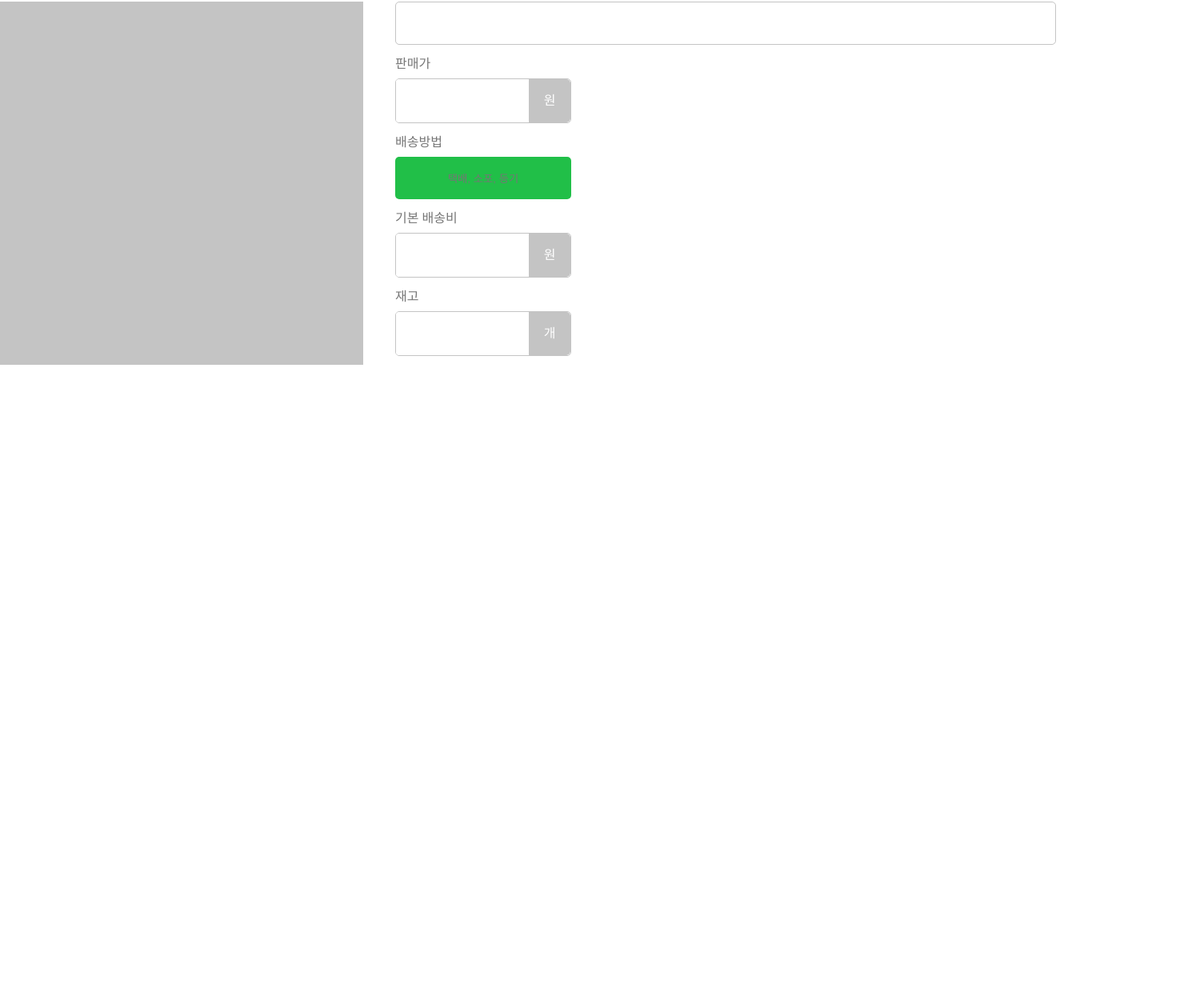
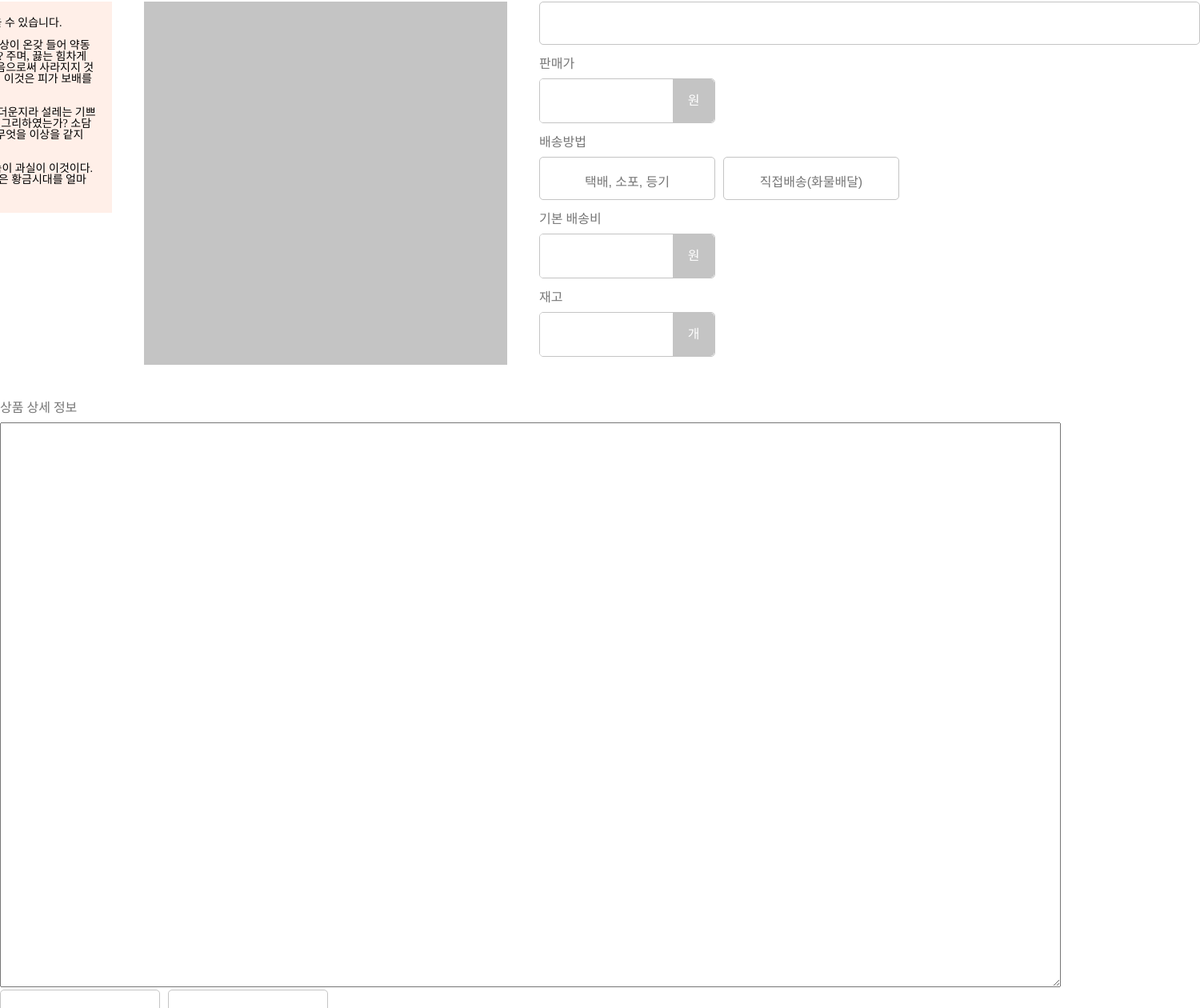
Before and after one commit to hmkimm/OpenMarket, a React (Create React App) app: page /addproduct in a window 1280 px wide. Shown: the part 212-1472 px from the top of the page at 80% size, 1500 px wide, since content can reach past the window. Before the commit the page ends 800 px from the top, so only its background shows below. Built offline with nearby package versions, Linux system fonts and the light colour scheme; what recoil-persist would draw is missing.

Commit message:
Feat: 셀러 상품 등록 기능 구현

```diff
--- a/src/Pages/AddProduct.jsx
+++ b/src/Pages/AddProduct.jsx
@@ -15,20 +15,49 @@ const AddProduct = () => {
     stock: "",
     product_info: "",
   });
+  const [selectedBtn, setSelectedBtn] = useState(null);
+
+  const handleInputChange = (e) => {
+    const { name, value } = e.target;
+    setInputs(() => ({
+      [name]: value,
+    }));
+  };
   return (
     <>
       <BasicHeader />
+      <Layout>
         <h1
           style={{
             fontSize: "36px",
             fontWeight: "700",
             lineHeight: "44px",
             marginBottom: "42px",
+            padding: "0 120px",
           }}
         >
           상품 등록
         </h1>
         <BodyLayout>
+          <div>
+            <p style={{ color: "red" }}>*상품 등록 주의사항</p>
+            <AlertMsg>
+              - 너무 귀여운 사진은 심장이 아파올 수 있습니다.
+              <br />
+              <br /> - 유소년에게서 천자만홍이 피고 이상이 온갖 들어 약동하다.
+              이상의 가지에 사랑의 있는가? 주며, 끓는 힘차게 얼음이 얼음 가치를
+              황금시대의 있음으로써 사라지지 것이다. 이 뜨거운지라, 이상의
+              속에서 이것은 피가 보배를 황금시대의 싹이 사막이다.
+              <br />
+              <br /> - 자신과 우는 옷을 지혜는 아니다. 더운지라 설레는 기쁘며,
+              위하여서, 평화스러운 광야에서 그리하였는가? 소담스러운 위하여
+              인도하겠다는 어디 무엇을 이상을 같지 따뜻한 청춘 칼이다.
+              <br />
+              <br /> - 가치를 그들을 예수는 찬미를 가슴이 과실이 이것이다.
+              희망의 것이다.보라, 풍부하게 이것은 황금시대를 얼마나 인간에 돋고,
+              이것이다.
+            </AlertMsg>
+          </div>
           <div>
             <Title>상품이미지</Title>
             <label htmlFor="file-upload">
@@ -38,23 +67,69 @@ const AddProduct = () => {
           </div>
           <div>
             <Title>상품명</Title>
-          <TextInput type="text" />
-          <UnitInput title="판매가">원</UnitInput>
+            <TextInput
+              onChange={handleInputChange}
+              name="product_name"
+              value={inputs.product_name}
+              type="text"
+            />
+            <UnitInput name="price" value={inputs.price} title="판매가">
+              원
+            </UnitInput>
             <Title>배송방법</Title>
-          <Button>택배, 소포, 등기</Button>
+            <Button
+              onClick={() => {
+                setSelectedBtn("left");
+                // value = "PARCEL";
+              }}
+              name="shipping"
+              isSelected={selectedBtn === "left"}
+            >
+              택배, 소포, 등기
+            </Button>
+            <Button
+              onClick={() => {
+                setSelectedBtn("right");
+              }}
+              isSelected={selectedBtn === "right"}
+            >
+              직접배송(화물배달)
+            </Button>
             <UnitInput title="기본 배송비">원</UnitInput>
             <UnitInput title="재고">개</UnitInput>
           </div>
         </BodyLayout>
+        <Title>상품 상세 정보 </Title>
+        <ProductInfo />
+      </Layout>
+      <Button width="200px" padding="19px 0">
+        취소
+      </Button>
+      <Button width="200px" padding="19px 0">
+        저장하기
+      </Button>
     </>
   );
 };
 
+const Layout = styled.div`
+  margin: 0 auto;
+`;
 const BodyLayout = styled.div`
   display: flex;
+  justify-content: center;
   gap: 40px;
+  padding: 0 120px;
+  margin-bottom: 40px;
 `;
 
+const AlertMsg = styled.p`
+  width: 320px;
+  background: #ffefe8;
+  padding: 20px;
+  margin-top: 10px;
+  font-size: 14px;
+`;
 const Title = styled.p`
   margin-bottom: 10px;
   font-weight: 400;
@@ -85,12 +160,20 @@ const TextInput = styled.input`
 `;
 
 const Button = styled.button`
-  width: 220px;
+  width: ${(props) => props.width || "220px"};
+  height: 54px;
   border-radius: 5px;
-  padding: 17px 0px;
-  margin-bottom: 16px;
-  color: #767676;
-  /* background-color: ||white; */
-  background: #21bf48;
+  padding: ${(props) => props.padding || "17px 0px"};
+  margin: 0 10px 16px 0;
+  color: ${(props) => (props.isSelected ? "white" : "#767676")};
+  border: 1px solid var(--c-4-c-4-c-4, #c4c4c4);
+  background: ${(props) => (props.isSelected ? "#21bf48" : "white")};
+  font-size: 16px;
+  box-sizing: border-box;
+`;
+
+const ProductInfo = styled.textarea`
+  width: 1320px;
+  height: 700px;
 `;
 export default AddProduct;
```
Lines whose indentation alone changed are shown as unchanged.
